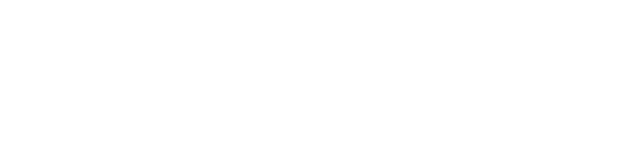
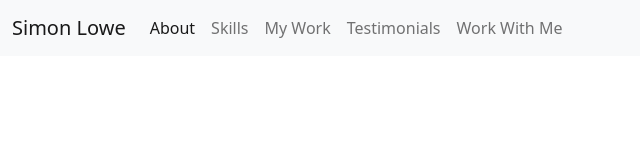
Before and after one commit to LoweSimon/portfolio-site-v2, a plain HTML site: page dist/index.html in a window 1280 px wide. Shown: the whole page, without its empty margins (0-640 px from the left). Drawn offline with nearby package versions, Linux system fonts and the light colour scheme.

Commit message:
Added Navmenu

```diff
--- a/dist/index.html
+++ b/dist/index.html
@@ -4,9 +4,46 @@
     <meta charset="UTF-8">
     <meta http-equiv="X-UA-Compatible" content="IE=edge">
     <meta name="viewport" content="width=device-width, initial-scale=1.0">
+    <link href="https://cdn.jsdelivr.net/npm/bootstrap@5.2.1/dist/css/bootstrap.min.css" rel="stylesheet" integrity="sha384-iYQeCzEYFbKjA/T2uDLTpkwGzCiq6soy8tYaI1GyVh/UjpbCx/TYkiZhlZB6+fzT" crossorigin="anonymous">
     <title>Simon Lowe | Portfolio</title>
 </head>
 <body>
+    <!-- Nav Menu -->
+    <nav class="navbar navbar-expand-lg bg-light">
+        <div class="container-fluid">
+            <a class="navbar-brand" href="#">Simon Lowe</a>
+            <button class="navbar-toggler" type="button" data-bs-toggle="collapse" data-bs-target="#navbarNav" aria-controls="navbarNav" aria-expanded="false" aria-label="Toggle Navigation">
+                <span class="navbar-toggler-icon"></span>
+            </button>
+            <div class="collapse navbar-collapse" id="navbarNav">
+                <ul class="navbar-nav">
+                    <a class="nav-link active" aria-current="page" href="#">About</a>
+                    <a class="nav-link" href="#">Skills</a>
+                    <a class="nav-link" href="#">My Work</a>
+                    <a class="nav-link" href="#">Testimonials</a>
+                    <a class="nav-link" href="#">Work With Me</a>
+                </ul>
+            </div>
+        </div>
+    </nav>
 
+    <!-- Hero Section -->
+
+
+    <!-- About Me -->
+
+
+    <!-- Skills and Tools -->
+
+
+    <!-- Portfolio Work -->
+
+
+    <!-- Testimonials -->
+
+
+    <!-- Work With Me -->
+
+    <script src="https://cdn.jsdelivr.net/npm/bootstrap@5.2.1/dist/js/bootstrap.bundle.min.js" integrity="sha384-u1OknCvxWvY5kfmNBILK2hRnQC3Pr17a+RTT6rIHI7NnikvbZlHgTPOOmMi466C8" crossorigin="anonymous"></script>
 </body>
 </html>
```
